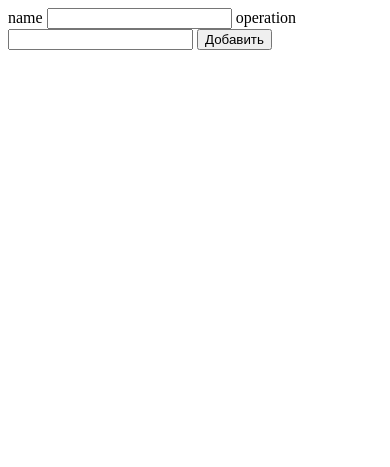
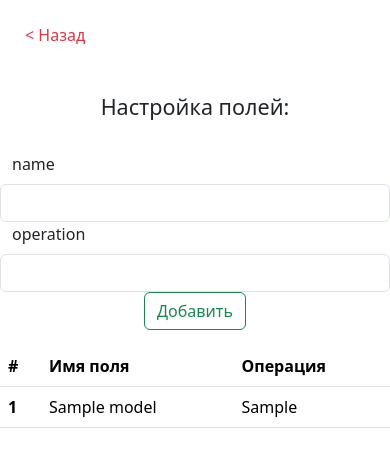
Before and after one commit to CodePolution/The-Ring, a FastAPI app: page /setup/ in a window 390 px wide. Shown: the top 467 px of the page. Run offline with FastAPI, Linux system fonts and the light colour scheme; tables that the repository leaves empty hold one stand-in row (values such as "Sample post"); parts of the project's set-up code (start-up, migrations or seed data) failed here and were passed over.

Commit message:
v 1.3 - добавлен ендпойнт для добавления настройки поля. - фикс багов

```diff
--- a/database.py
+++ b/database.py
@@ -1,5 +1,19 @@
+import settings
 import sqlalchemy
-from sqlalchemy.orm import DeclarativeBase
+from sqlalchemy.orm import DeclarativeBase, session
+from typing import Callable
+
+connection_url = f"{settings.DATABASE_DRIVER}://{settings.DATABASE_CONNECTION_URI}/{settings.DATABASE_SCHEME}"
+
+engine = sqlalchemy.create_engine(connection_url)
+
+session = session.Session(engine)
+
+connection = engine.connect()
+
+if settings.DATABASE_SCHEME not in connection.dialect.get_schema_names(connection):
+    connection.execute(sqlalchemy.schema.CreateSchema(settings.DATABASE_SCHEME))
+    connection.commit()
 
 
 class DBModel(DeclarativeBase):
@@ -7,6 +21,66 @@ class DBModel(DeclarativeBase):
     Базовая модель БД
     """
 
+    @classmethod
+    def select_all(cls, *filters: Callable):
+        return session.execute(
+            sqlalchemy.select(cls).where(*filters)
+        ).fetchall()
+
+    @classmethod
+    def select_one(cls, *filters: Callable):
+        return session.execute(
+            sqlalchemy.select(cls).where(*filters)
+        ).fetchone()
+
+    @classmethod
+    def delete(cls, *filters: Callable):
+        session.execute(
+            sqlalchemy.delete(cls).where(*filters)
+        )
+        return session.commit()
+
+    @classmethod
+    def update(cls, *filters: Callable, **values):
+        session.execute(
+            sqlalchemy.update(cls).where(*filters).values(
+                **values
+            )
+        )
+        return session.commit()
+
+    @classmethod
+    def insert(cls, **values):
+        session.execute(
+            sqlalchemy.insert(cls).values(**values)
+        )
+        return session.commit()
+
 
 class FieldSetupModel(DBModel):
-    __tablename__ = ''
+    """
+    Модель для хранения формул операций на поля
+    """
+
+    __tablename__ = 'field_setup_model'
+
+    id = sqlalchemy.Column(
+        sqlalchemy.Integer(),
+        autoincrement=True,
+        nullable=False,
+        primary_key=True
+    )
+
+    name = sqlalchemy.Column(
+        sqlalchemy.String(length=50),
+        nullable=False,
+        unique=True,
+    )
+
+    operation = sqlalchemy.Column(
+        sqlalchemy.String(length=50),
+        nullable=False
+    )
+
+
+DBModel.metadata.create_all(bind=connection)
--- a/fastapi_backend.py
+++ b/fastapi_backend.py
@@ -1,6 +1,7 @@
 import models.fastapi
 import models.pydantic
 import settings
+import database
 from fastapi import FastAPI, Request, Depends
 from fastapi.responses import HTMLResponse, FileResponse, RedirectResponse
 from fastapi.templating import Jinja2Templates
@@ -87,8 +88,10 @@ async def log_file_download(request: Request, file_name: str):
 async def setup_post_endpoint(request: Request, fields: models.fastapi.FieldSetupModel = Depends()):
     try:
         data = models.pydantic.FieldSetupModel.model_validate(fields.__dict__)
+        database.FieldSetupModel.insert(**data.model_dump())
     except Exception as e:
-        return render_error(request, f'Данная форма введена некорректно.\n{e}')
+        error_message = f'Данная форма введена некорректно.\n{e}'
+        return render_error(request, error_message)
 
     return TEMPLATES.TemplateResponse(
         'setup_complete.html',
@@ -99,8 +102,9 @@ async def setup_post_endpoint(request: Request, fields: models.fastapi.FieldSetu
 @FASTAPI_APP.get('/setup/')
 async def setup_endpoint(request: Request):
     fields = models.pydantic.FieldSetupModel.model_fields
+    saved_fields = database.FieldSetupModel.select_all()
 
     return TEMPLATES.TemplateResponse(
         'setup.html',
-        {'request': request, 'fields': fields}
+        {'request': request, 'fields': fields, 'saved_fields': saved_fields}
     )
--- a/templates/setup.html
+++ b/templates/setup.html
@@ -2,16 +2,61 @@
 <html lang="en">
 <head>
     <meta charset="UTF-8">
-    <title>Title</title>
+    <link rel="stylesheet" href="https://cdn.jsdelivr.net/npm/bootstrap@5.3.2/dist/css/bootstrap.min.css">
+    <title>Настройка полей | {{ chain_name }}</title>
 </head>
 <body>
-    <form method="POST" action="{{ url_for('setup_post_endpoint') }}">
-        {% for field, type in fields.items() %}
-            <label for="id_{{field}}">{{ field }}</label>
-            <input id="id_{{field}}" type="text" name="{{ field }}">
-        {% endfor %}
+    <main class="main">
+        <div class="container">
+            <div class="position-relative">
+                <div class="col-sm-3 py-3">
+                    <a class="btn text-danger" href="{{ url_for('index') }}">
+                        < Назад
+                    </a>
+                </div>
+            </div>
 
-        <button type="submit">Добавить</button>
-    </form>
+            <div class="py-4 d-flex justify-content-center">
+                <h4>Настройка полей:</h4>
+            </div>
+            <div class="row">
+                <div class="col-sm d-flex justify-content-center">
+                    <form method="POST" action="{{ url_for('setup_post_endpoint') }}">
+                        <div class="form-group row">
+                            {% for field, type in fields.items() %}
+                                <label class="form-label" for="id_{{field}}">{{ field }}</label>
+                                <input class="form-control" id="id_{{field}}" type="text" name="{{ field }}">
+                            {% endfor %}
+                        </div>
+
+                        <div class="form-group d-flex justify-content-center">
+                            <button type="submit" class="btn btn-outline-success">Добавить</button>
+                        </div>
+                    </form>
+                </div>
+            </div>
+
+            <div class="row py-3">
+                <table class="table">
+                  <thead>
+                    <tr>
+                      <th scope="col">#</th>
+                      <th scope="col">Имя поля</th>
+                      <th scope="col">Операция</th>
+                    </tr>
+                  </thead>
+                  <tbody>
+                  {% for saved_field in saved_fields %}
+                    <tr>
+                      <th scope="row">{{ saved_field[0].id }}</th>
+                      <td>{{ saved_field[0].name }}</td>
+                      <td>{{ saved_field[0].operation }}</td>
+                    </tr>
+                  {% endfor %}
+                  </tbody>
+                </table>
+            </div>
+        </div>
+    </main>
 </body>
 </html>
```
Also changed, not shown: settings.py (+3 -8 lines), templates/setup_complete.html (+20 -1 lines), 1 other file.
